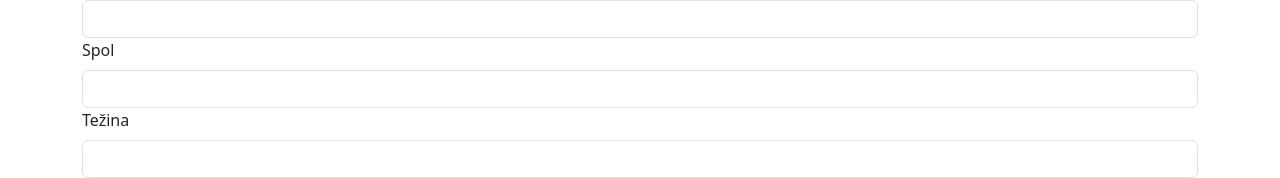
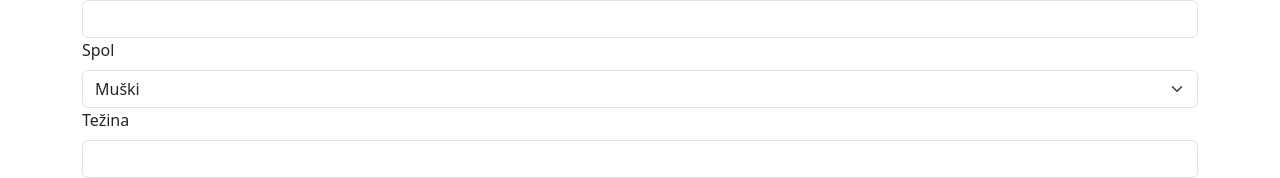
Before and after one commit to vladogeic/KalkulatorPonavljanjaVjezbi, a React (Vite) app: page /korisnici/novi in a window 1280 px wide. Shown: the part 130-308 px from the top of the page. Built offline with nearby package versions, Linux system fonts and the light colour scheme.

Commit message:
Uključivanje spola u matematiku

```diff
--- a/src/pages/Korisnici/KorisnikNovi.jsx
+++ b/src/pages/Korisnici/KorisnikNovi.jsx
@@ -76,7 +76,10 @@ export default function KorisnikNovi(){
 
                 <Form.Group controlId="prezime">
                     <Form.Label>Spol</Form.Label>
-                    <Form.Control type="text" name="spol" required />
+                    <Form.Select name="spol">
+                        <option key={'k_0'} value="M">Muški</option>
+                         <option key={'k_1'} value="Ž">Ženski</option>
+                    </Form.Select>
                 </Form.Group>
 
                 <Form.Group controlId="tezina">
--- a/src/pages/Korisnici/KorisnikPromjena.jsx
+++ b/src/pages/Korisnici/KorisnikPromjena.jsx
@@ -93,8 +93,10 @@ export default function KorisnikPromjena(){
 
                 <Form.Group controlId="spol">
                     <Form.Label>Spol</Form.Label>
-                    <Form.Control type="text" name="spol" required
-                    defaultValue={korisnik.spol}/>
+                    <Form.Select name="spol" value={korisnik.spol} onChange={(e) => setKorisnik({ ...korisnik, spol: e.target.value })} >
+                        <option key={'k_0'} value="M">Muški</option>
+                         <option key={'k_1'} value="Ž">Ženski</option>
+                    </Form.Select>
                 </Form.Group>
 
                 <Form.Group controlId="tezina">
--- a/src/pages/treninzi/TreningPromjena.jsx
+++ b/src/pages/treninzi/TreningPromjena.jsx
@@ -77,12 +77,12 @@ export default function TreningPromjena() {
 
     function dodajVjezba(vjezba) {
         let korisnikTezina;
-        if (!tezina){
+        if (!tezina) {
             const korisnik = korisnici.find(s => s.sifra === trening.korisnik)
 
             korisnikTezina = korisnik.tezina
-        }else{
-            korisnikTezina=parseInt(tezina)
+        } else {
+            korisnikTezina = parseInt(tezina)
         }
 
         if (!odabraneVjezbe.find(p => p.sifra === vjezba.sifra)) {
@@ -171,22 +171,23 @@ export default function TreningPromjena() {
             vjezbe: odabraneVjezbe.map(p => ({
                 vjezba: p.vjezba.sifra,
                 tezina: p.tezina,
-                ponavljanja: p.ponavljanja}))
+                ponavljanja: p.ponavljanja
+            }))
         })
     }
 
 
-    function izracunajMaksimum(){
+    function izracunajMaksimum() {
         // ako nema težine dizanja, uznmi težinu korisnika
         // maksimum = težina dizanja * (1 + broj ponavljanja/30)
-        let max=0
+        let max = 0
         odabraneVjezbe.map(v => {
-            max+= v.tezina * (1 + (v.ponavljanja/30))
+            max += v.tezina * (1 + (v.ponavljanja / 30))
         })
         return max.toFixed(2)
     }
 
-    function izracunajZvjezdice(e){
+    function izracunajZvjezdice(e) {
 
         const korisnik = korisnici.find(s => s.sifra === trening.korisnik)
 
@@ -195,31 +196,45 @@ export default function TreningPromjena() {
         // 10 75 % max
         // 8 80% max
         const maksimum = izracunajMaksimum()
-        console.log(korisnik.spol)
-        if(korisnik.spol=='M'){
-            //matemamatika za muške
-        }else{
-            // matematika za žene
-        }
-
-      //  Matematika za Muškarce
-
+        //console.log(korisnik.spol)
+        if (korisnik.spol == 'M') {
             const umnozak = e.vjezba.koeficijent * korisnik.tezina
             //console.log(e.vjezba.koeficijent, umnozak, e.tezina)
-        if(maksimum<=umnozak*1){
+            if (maksimum <= umnozak * 1) {
                 return '⭐'
             }
-        if(maksimum>umnozak && maksimum <= (umnozak*1.5)){
+            if (maksimum > umnozak && maksimum <= (umnozak * 1.5)) {
                 return '⭐⭐'
             }
-        if(maksimum>(umnozak*1.5) && maksimum <= (umnozak*2)){
+            if (maksimum > (umnozak * 1.5) && maksimum <= (umnozak * 2)) {
                 return '⭐⭐⭐'
             }
-        if(maksimum>(umnozak*2) && maksimum <= (umnozak*2.4)){
+            if (maksimum > (umnozak * 2) && maksimum <= (umnozak * 2.4)) {
                 return '⭐⭐⭐⭐'
             }
 
             return '⭐⭐⭐⭐⭐'
+        }
+
+
+          const umnozak = e.vjezba.koeficijent * korisnik.tezina
+       // console.log(e.vjezba.koeficijent, umnozak, e.tezina)
+          if(maksimum<=umnozak*0.66){
+              return '⭐'
+           }
+         if(maksimum>umnozak && maksimum <= (umnozak*1)){
+             return '⭐⭐'
+          }
+         if(maksimum>(umnozak*1) && maksimum <= (umnozak*1.32)){
+             return '⭐⭐⭐'
+         }
+          if(maksimum>(umnozak*1.32) && maksimum <= (umnozak*1.58)){
+               return '⭐⭐⭐⭐'
+           }
+
+          return '⭐⭐⭐⭐⭐'
+
+
     }
     return (
 
@@ -279,7 +294,7 @@ export default function TreningPromjena() {
                                         <Form.Select name="korisnik" required value={trening.korisnik || ''} onChange={(e) => setTrening({ ...trening, korisnik: parseInt(e.target.value) })}>
                                             <option key={'k_0'} value="">Odaberite korisnik</option>
                                             {korisnici && korisnici.map((korisnik) => (
-                                                <option key={'k_'+korisnik.sifra} value={korisnik.sifra}>
+                                                <option key={'k_' + korisnik.sifra} value={korisnik.sifra}>
                                                     {korisnik.ime} ({korisnik.tezina})
                                                 </option>
                                             ))}
```
Lines whose indentation alone changed are shown as unchanged.
